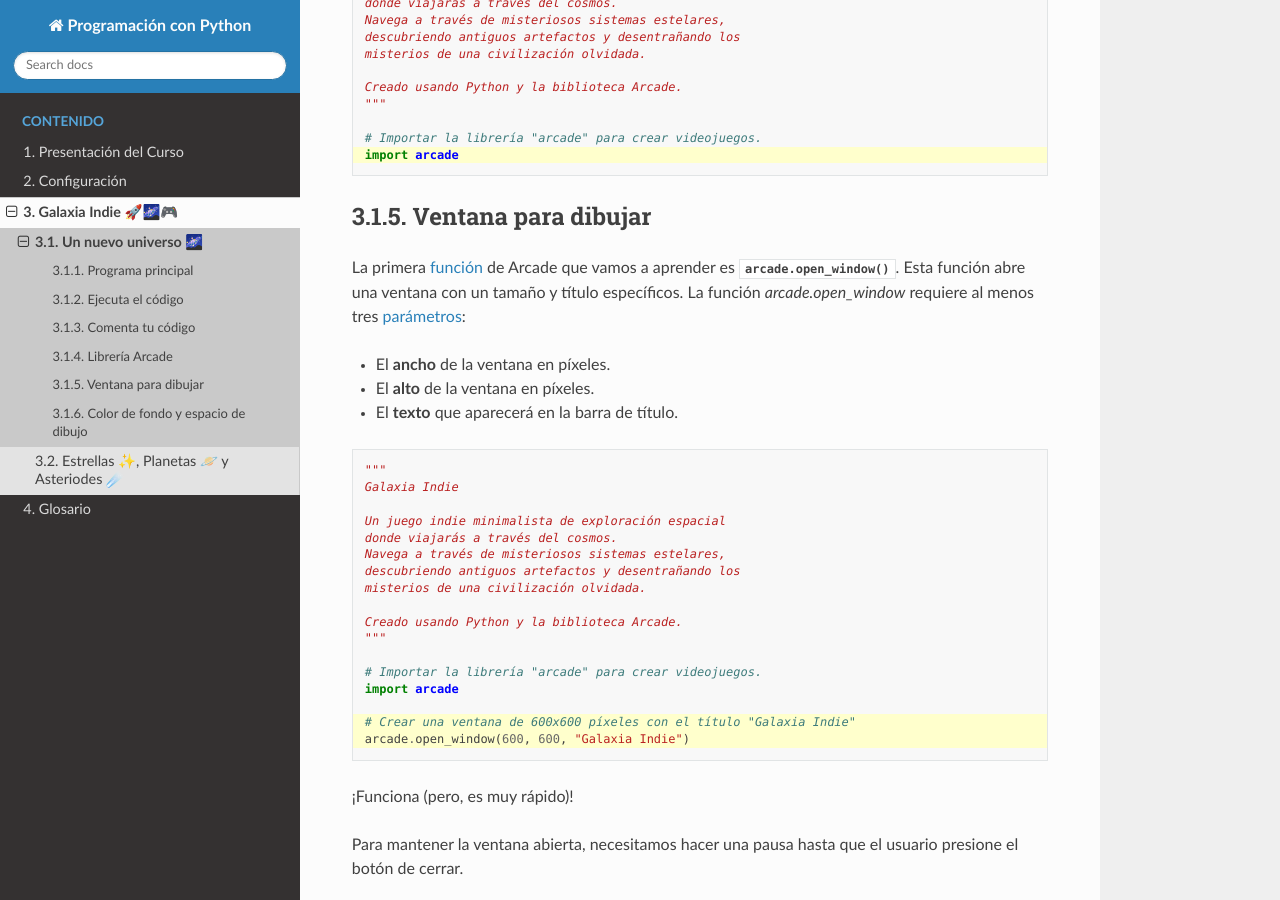
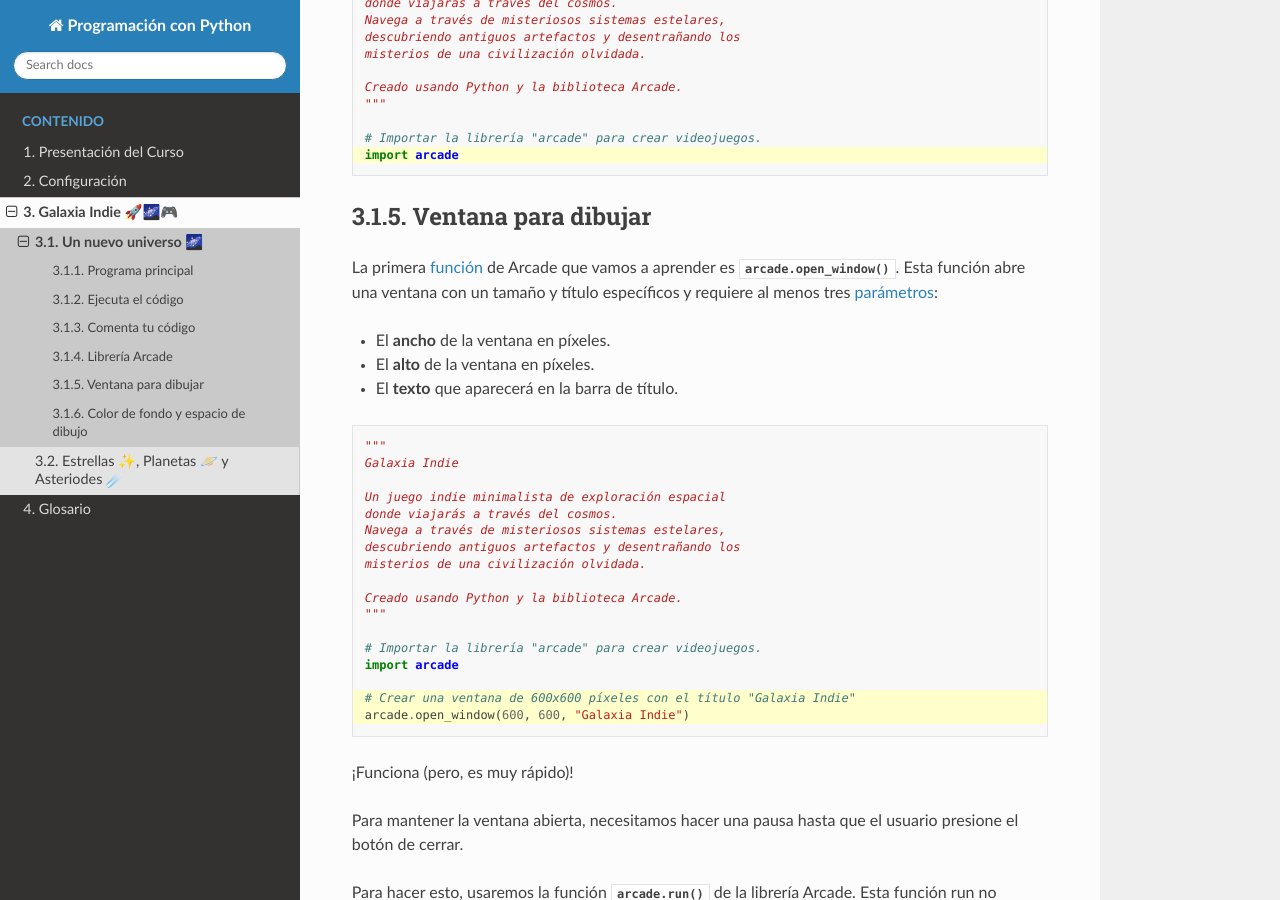
Before and after one commit to aavendan/programacion-python, a Sphinx documentation site: the page built from docs/source/sesiones/sesion01.rst, in a window 1280 px wide and 900 px high, scrolled down 1941 px. Built offline with Sphinx 7.4.7 and the Read the Docs theme 3.1.0, drawn with Linux system fonts in a browser that asks for light colours.

Commit message:
formatting

```diff
--- a/docs/source/sesiones/sesion01.rst
+++ b/docs/source/sesiones/sesion01.rst
@@ -89,8 +89,7 @@ Ventana para dibujar
 La primera :term:`función` de Arcade que vamos a
 aprender es :py:func:`arcade.open_window()`.
 Esta función abre una ventana con un tamaño y título
-específicos. La función *arcade.open_window*
-requiere al menos tres :term:`parámetros`:
+específicos y requiere al menos tres :term:`parámetros`:
 
 - El **ancho** de la ventana en píxeles.
 - El **alto** de la ventana en píxeles.
```
